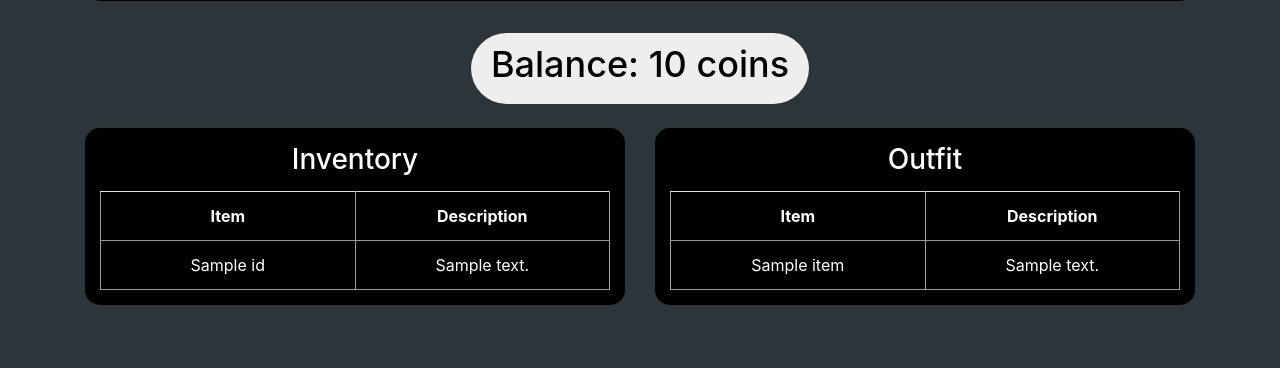
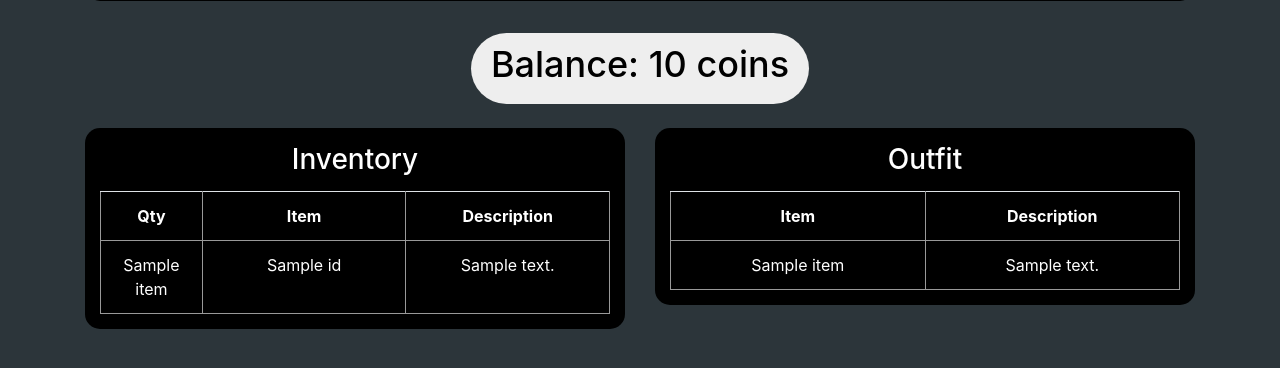
Before and after one commit to breqdev/breqbot, a Flask app: template templates/user.html in a window 1280 px wide. Shown: the part 318-686 px from the top of the page. Run offline with Flask 2, Linux system fonts and the light colour scheme; the template is opened without the code that fills it: most values are stand-ins (such as "Sample title", 1, 10 or a date in 2020); some libraries are stand-ins or nearby versions.

Commit message:
Add item quantity to user website

```diff
--- a/templates/user.html
+++ b/templates/user.html
@@ -24,11 +24,13 @@
             {% if inventory %}
             <table>
                 <tr>
+                    <th style="width: 20%;">Qty</th>
                     <th>Item</th>
                     <th>Description</th>
                 </tr>
                 {% for item in inventory %}
                 <tr>
+                    <td>{{ item[1] }}</td>
                     <td>{{ item[0].name }}</td>
                     <td>{{ item[0].desc }}</td>
                 </tr>
```
